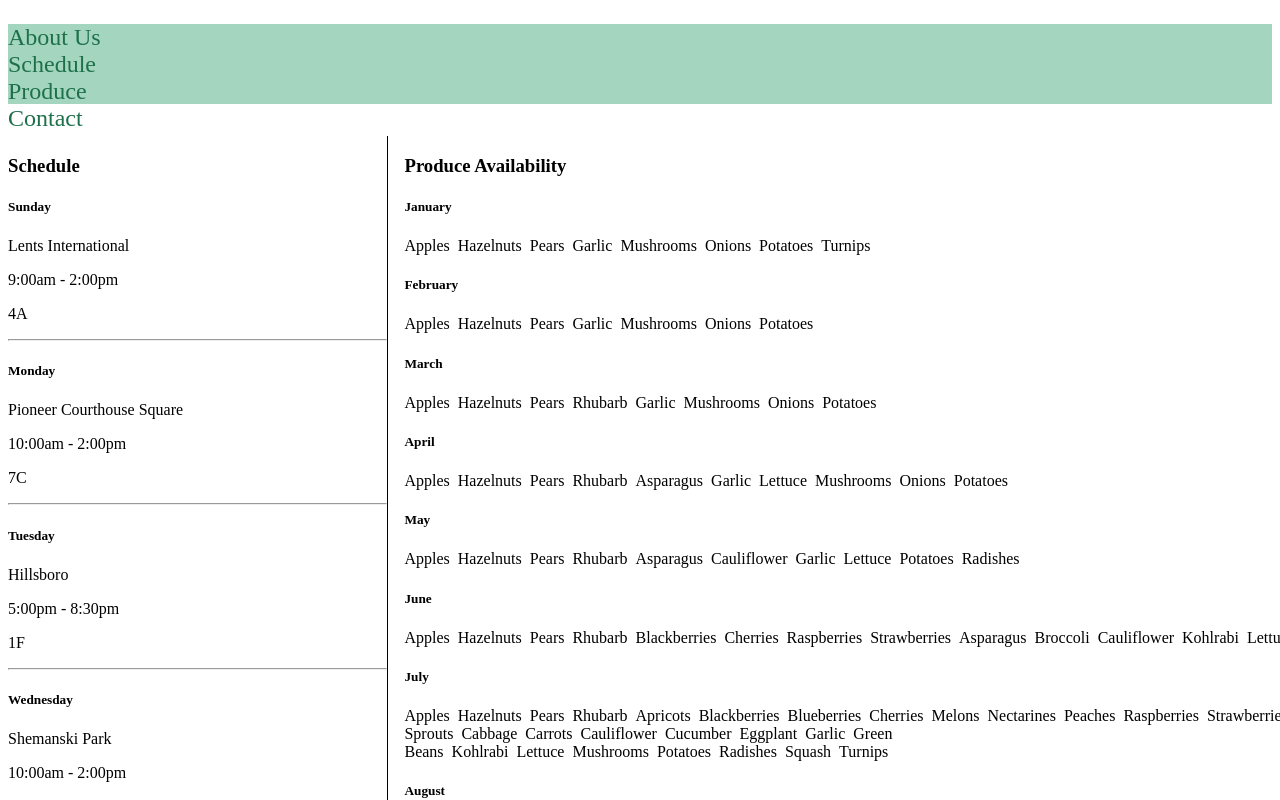
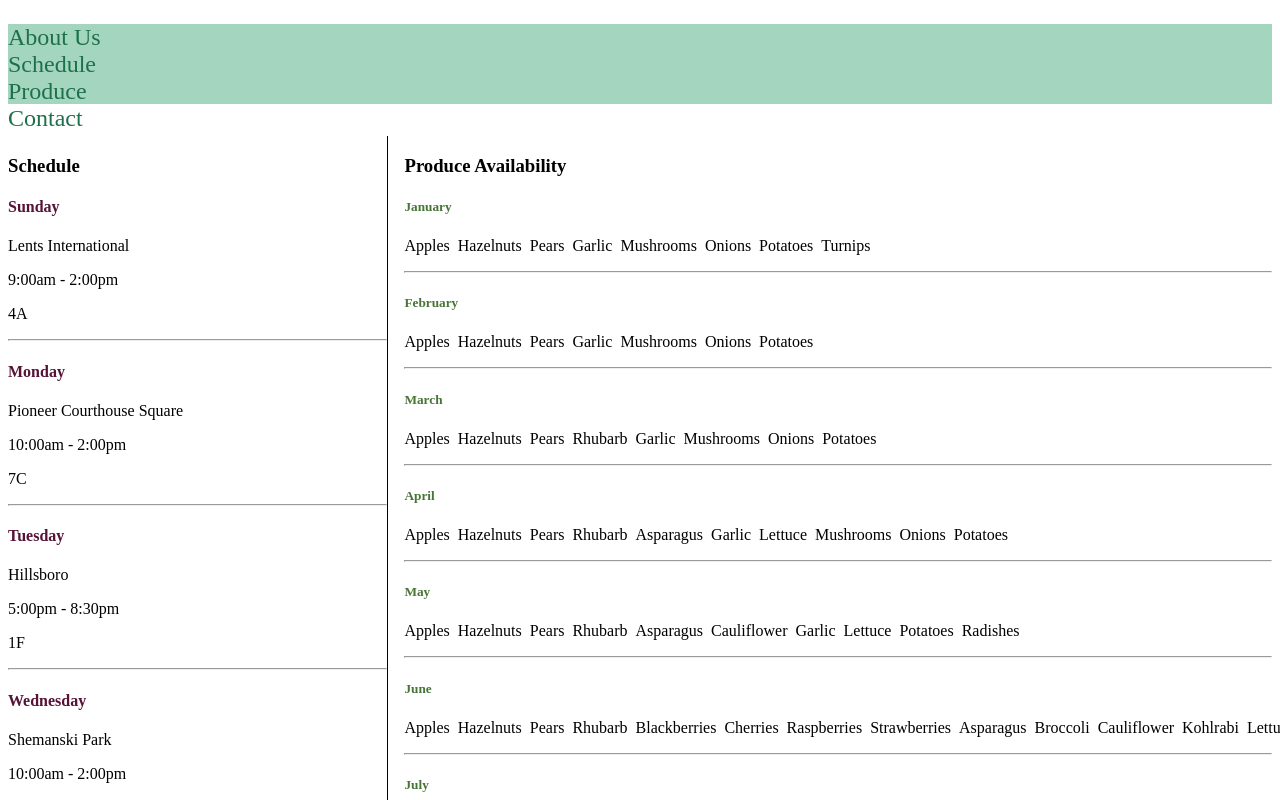
Before and after one commit to sn31/farmers-market, a React app: page / in a window 1280 px wide. Shown: the top 800 px of the page. Built offline with nearby package versions, Linux system fonts and the light colour scheme.

Commit message:
add basic stylings

```diff
--- a/src/components/Produce.jsx
+++ b/src/components/Produce.jsx
@@ -9,8 +9,8 @@ function Produce(props) {
       <span key={index}>{produce}&nbsp;&nbsp;</span>))
   return (
     <div>
-      <h5>{props.month}</h5>
-      <p>{produceList}</p>
+      <h5 style={{color: '#477537'}}>{props.month}</h5>
+      <p>{produceList}</p><hr/>
     </div>
   )
 }
--- a/src/components/Schedule.jsx
+++ b/src/components/Schedule.jsx
@@ -4,7 +4,7 @@ import PropTypes from 'prop-types'
 function Schedule(props) {
   return(
     <div>
-      <h5>{props.day}</h5>
+      <h4 style={{color: '#561337'}}>{props.day}</h4>
       <p>{props.location}</p>
       <p>{props.hours}</p>
       <p>{props.booth}</p>
```
Also changed, not shown: 1 other file (tests, documents, lock files or other folders).
